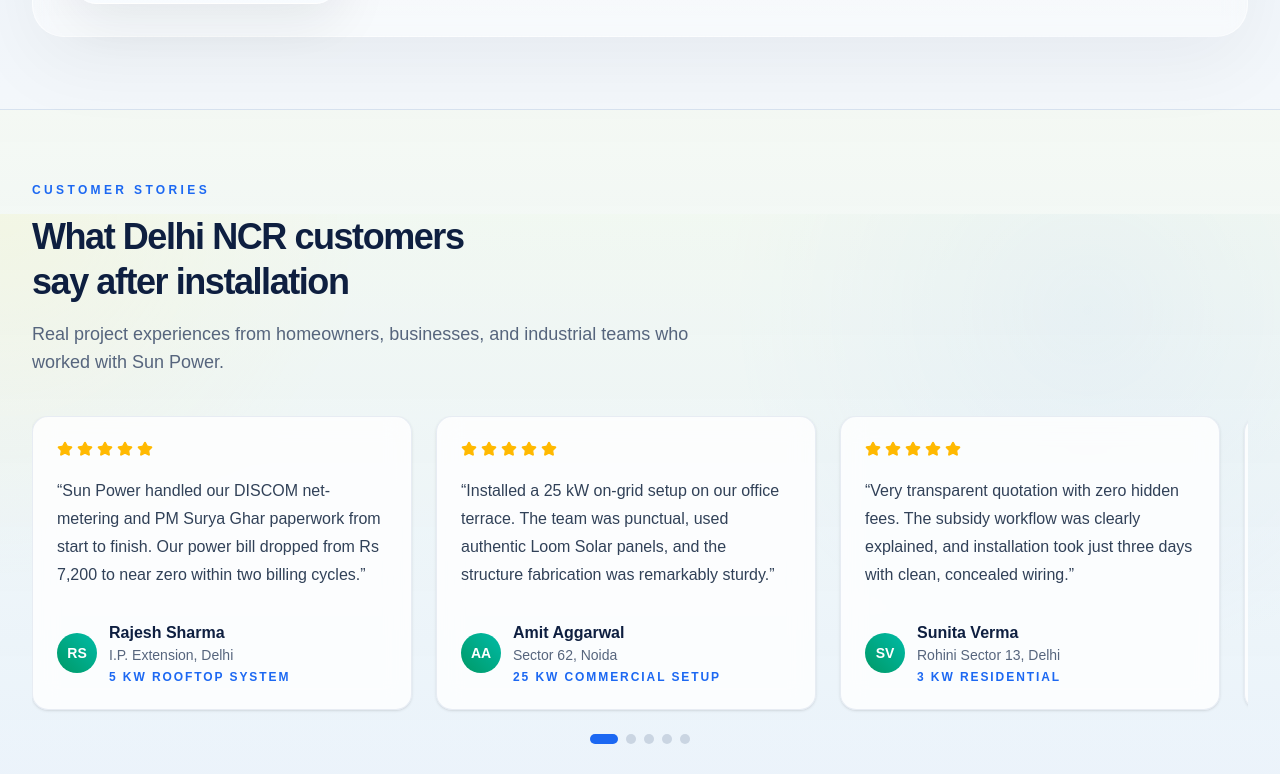
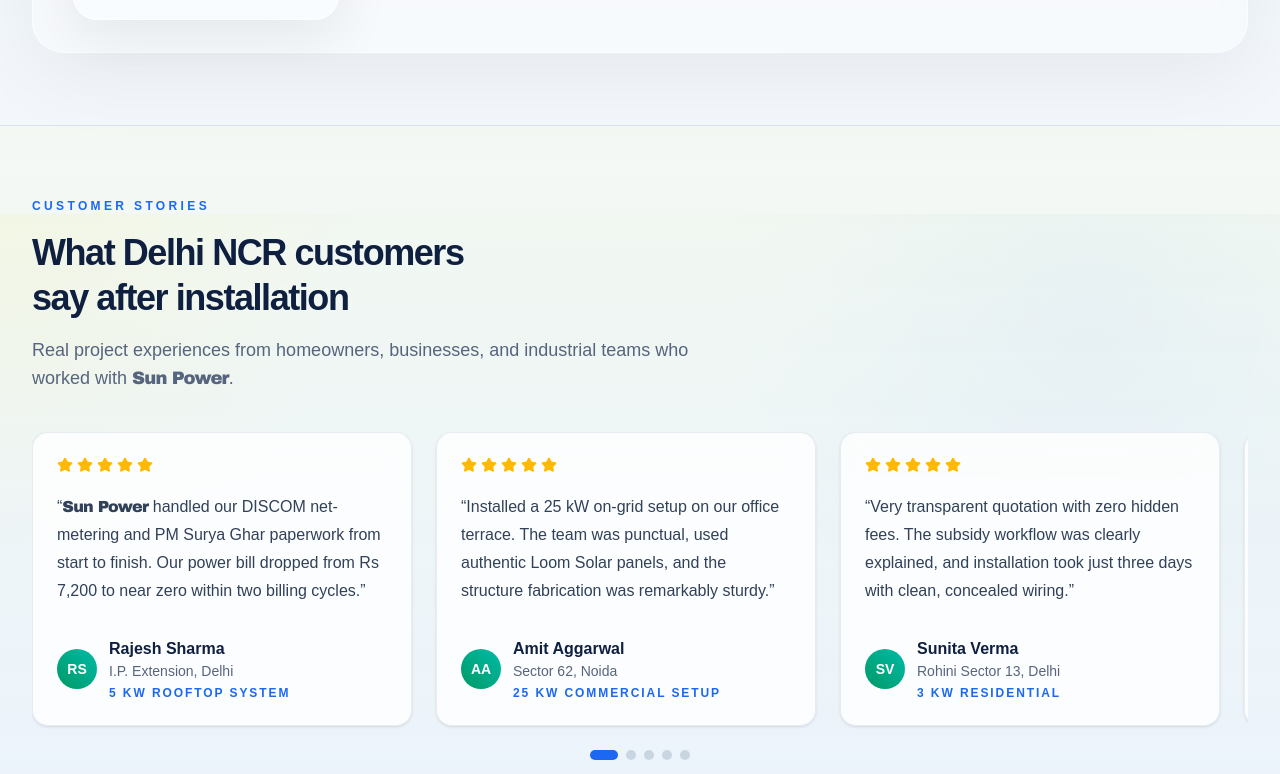
Before and after one commit to dhananjayvj/sunpower, a Next.js app: page / in a window 1280 px wide. Shown: the part 3786-4560 px from the top of the page. Built offline with nearby package versions, Linux system fonts and the light colour scheme.

Commit message:
Enlarge logo and style Sun Power branding

```diff
--- a/src/app/globals.css
+++ b/src/app/globals.css
@@ -113,6 +113,12 @@
   letter-spacing: -0.01em;
 }
 
+.brand-name {
+  font-family: "Lokko St Extra Bold", "Lokko St", "Arial Black", var(--font-sans), sans-serif;
+  font-weight: 800;
+  letter-spacing: -0.045em;
+}
+
 summary::-webkit-details-marker {
   display: none;
 }
--- a/src/components/sunpower-site.tsx
+++ b/src/components/sunpower-site.tsx
@@ -62,6 +62,22 @@
   { imageUrl: "https://i.pravatar.cc/150?u=6", name: "Priya Mehta" },
 ];
 
+function BrandText({ children }: { children: string }) {
+  return (
+    <>
+      {children.split(/(Sun Power)/g).map((part, index) =>
+        part === "Sun Power" ? (
+          <span key={`${part}-${index}`} className="brand-name">
+            {part}
+          </span>
+        ) : (
+          part
+        ),
+      )}
+    </>
+  );
+}
+
 function SectionHeading({
   eyebrow,
   title,
@@ -77,9 +93,11 @@
         {eyebrow}
       </p>
       <h2 className="text-balance text-3xl leading-tight font-semibold tracking-[-0.04em] text-foreground sm:text-4xl">
-        {title}
+        <BrandText>{title}</BrandText>
       </h2>
-      <p className="text-pretty text-base leading-7 text-muted sm:text-lg">{description}</p>
+      <p className="text-pretty text-base leading-7 text-muted sm:text-lg">
+        <BrandText>{description}</BrandText>
+      </p>
     </div>
   );
 }
@@ -167,7 +185,7 @@
               height={1001}
               loading="eager"
               decoding="async"
-              className="h-9 w-auto object-contain drop-shadow-[0_10px_24px_rgba(15,23,42,0.08)] sm:h-10 lg:h-12"
+              className="h-12 w-auto object-contain drop-shadow-[0_10px_24px_rgba(15,23,42,0.08)] sm:h-14 lg:h-16"
             />
           </a>
 
@@ -546,7 +564,9 @@
                         <Star key={starIndex} className="h-4 w-4 fill-current" aria-hidden="true" />
                       ))}
                     </div>
-                    <p className="mt-5 text-base leading-7 text-slate-700">&ldquo;{testimonial.quote}&rdquo;</p>
+                    <p className="mt-5 text-base leading-7 text-slate-700">
+                      &ldquo;<BrandText>{testimonial.quote}</BrandText>&rdquo;
+                    </p>
                   </div>
                   <div className="mt-8 flex items-center gap-3">
                     <div className="flex h-10 w-10 items-center justify-center rounded-full bg-gradient-to-tr from-emerald-600 to-teal-500 text-sm font-semibold text-white">
@@ -989,10 +1009,12 @@
       <footer className="border-t border-border bg-slate-950 text-white">
         <div className="mx-auto flex max-w-7xl flex-col gap-6 px-4 py-8 text-sm text-white/74 sm:px-6 lg:px-8 md:flex-row md:items-end md:justify-between">
           <div>
-            <p className="text-lg font-semibold tracking-tight text-white">Sun Power</p>
+            <p className="brand-name text-lg text-white">Sun Power</p>
             <p className="mt-3 max-w-xl leading-6">
-              Solar energy dealership and EPC or MMS contracting firm serving Delhi NCR with
-              rooftop, ground-mounted, residential, commercial, industrial, and subsidy-linked solar solutions.
+              <BrandText>
+                Solar energy dealership and EPC or MMS contracting firm serving Delhi NCR with
+                rooftop, ground-mounted, residential, commercial, industrial, and subsidy-linked solar solutions.
+              </BrandText>
             </p>
           </div>
           <div className="space-y-2 md:text-right">
```
